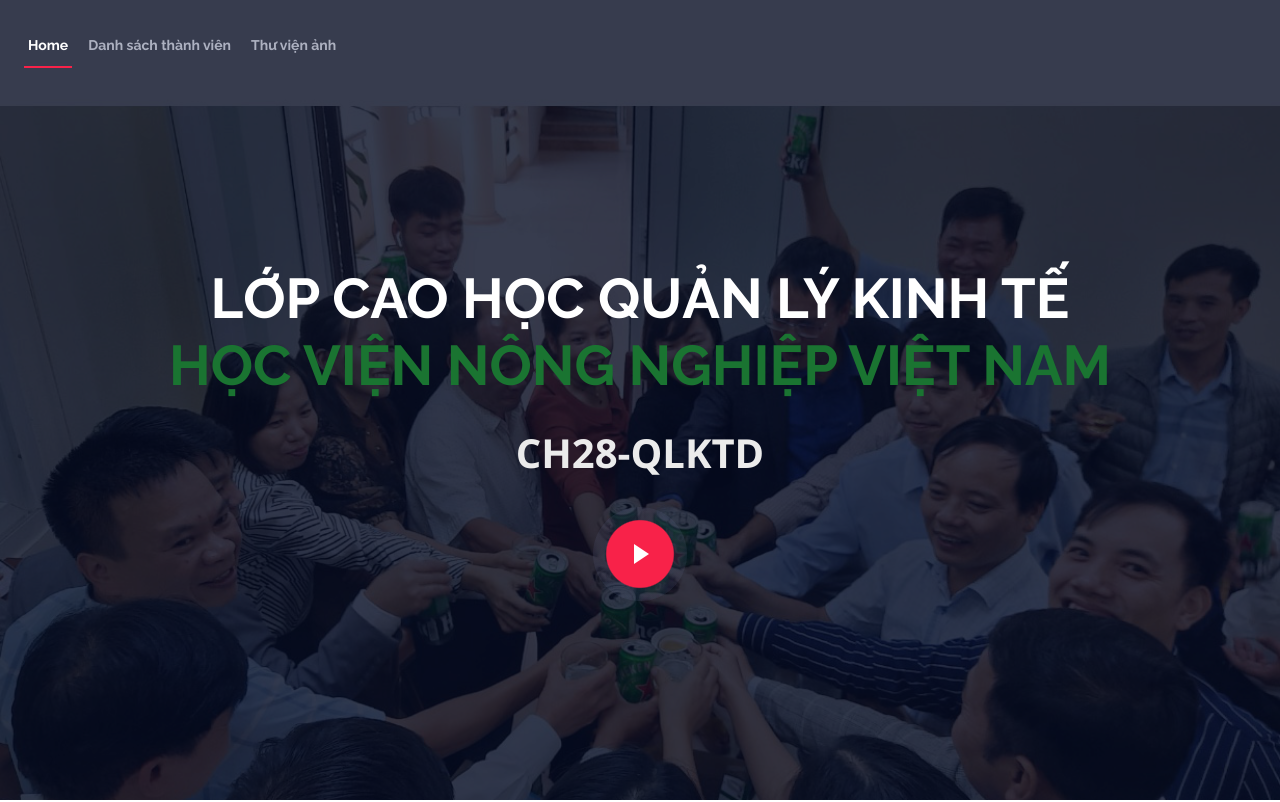
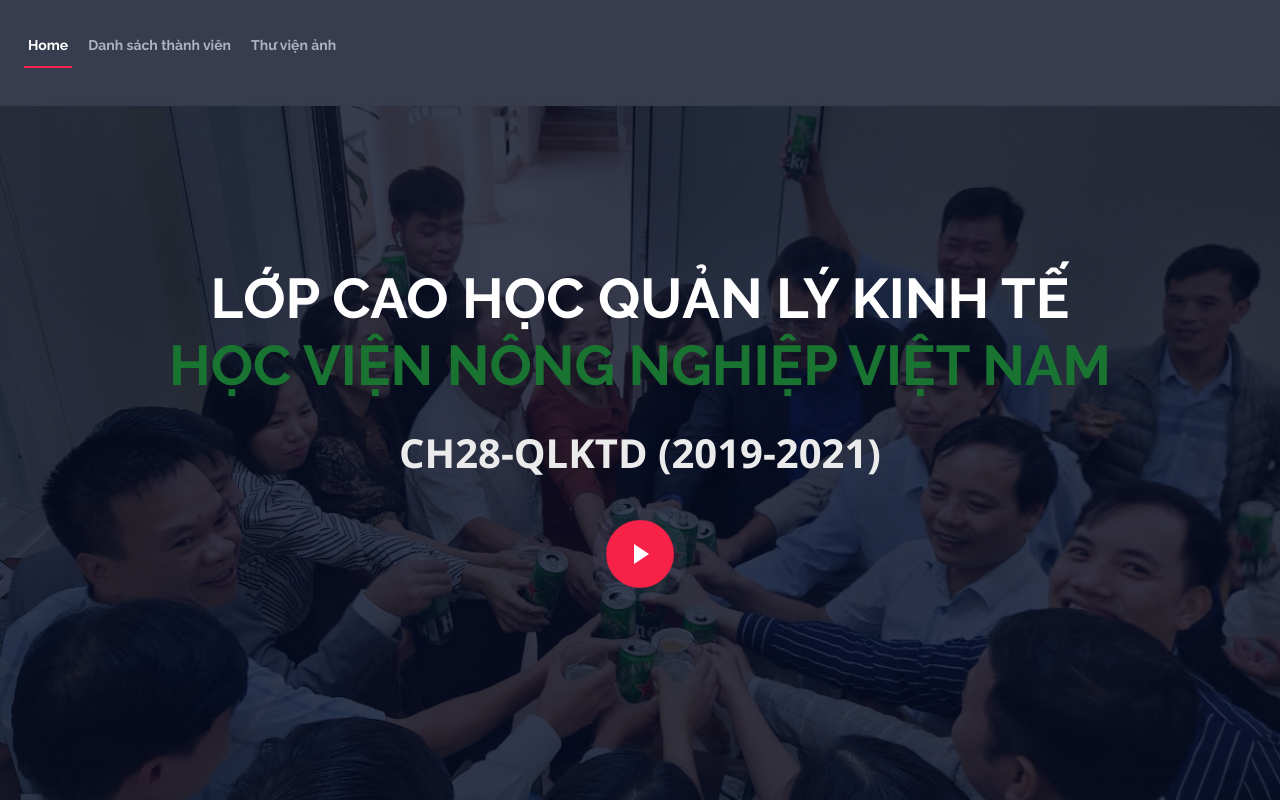
Before and after one commit to ch28qlktd/ch28qlktd, a plain HTML site: page index.html in a window 1280 px wide. Shown: the top 802 px of the page. Drawn offline with nearby package versions, Linux system fonts and the light colour scheme; files whose address does not match are found by name.

Commit message:
Update index.html

```diff
--- a/index.html
+++ b/index.html
@@ -58,7 +58,7 @@
   <section id="hero">
     <div class="hero-container" data-aos="zoom-in" data-aos-delay="100">
       <h1 class="mb-4 pb-0">Lớp cao học Quản lý kinh tế <br><span>Học viện Nông nghiệp Việt Nam</span></h1>
-      <p class="mb-4 pb-0">CH28-QLKTD</p>
+      <p class="mb-4 pb-0">CH28-QLKTD (2019-2021)</p>
       <a href="https://www.youtube.com/watch?v=qH-y3aR8R4g" class="glightbox play-btn mb-4"></a>
 
     </div>
```
